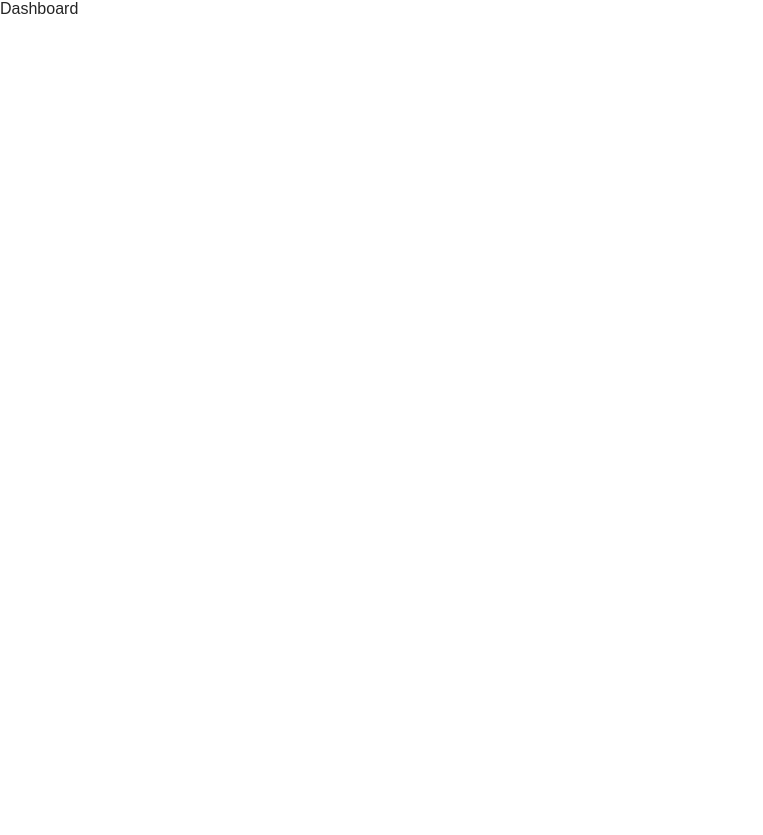
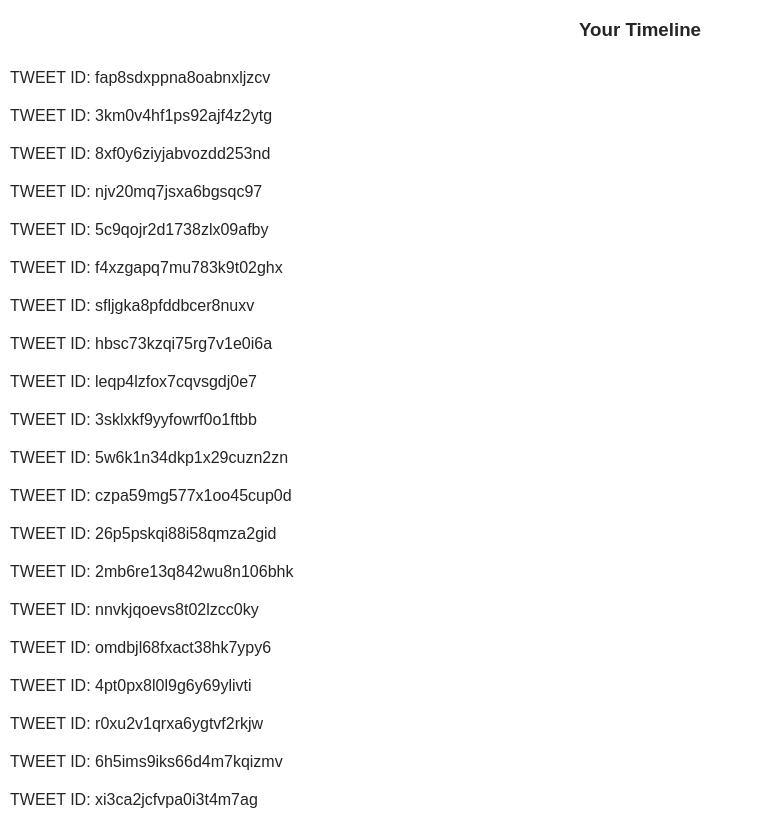
Before and after one commit to tlanettepollard/Udacity-Chirper-App-TLP, a React (Create React App) app: page / in a window 1280 px wide. Shown: the whole page, without its empty margins (0-763 px from the left). Before the commit the page ends 800 px from the top, so only its background shows below. Built offline with nearby package versions, Linux system fonts and the light colour scheme.

Commit message:
Updates: tweet ids added
Signed-off-by: T. Lanette <TLPollard4516@gmail.com>

```diff
--- a/src/actions/shared.js
+++ b/src/actions/shared.js
@@ -9,7 +9,7 @@ export function handleInitialData() {
 	return (dispatch) => {
 		return getInitialData().then(({ users, tweets }) => {
 			dispatch(receiveUsers(users));
-			dispatch(receiveTweets(users));
+			dispatch(receiveTweets(tweets));
 			dispatch(setAuthedUser(AUTHED_ID));
 		});
 	};
--- a/src/components/App.js
+++ b/src/components/App.js
@@ -7,11 +7,11 @@ const App = (props) => {
 	useEffect(() => {
 		props.dispatch(handleInitialData());
 	});
-	return (
-		<div>
-			<Dashboard />
-		</div>
-	);
+	return <div>{props.loading === true ? null : <Dashboard />}</div>;
 };
 
-export default connect()(App);
+const mapStateToProps = ({ authedUser }) => ({
+	loading: authedUser === null,
+});
+
+export default connect(mapStateToProps)(App);
--- a/src/components/Dashboard.js
+++ b/src/components/Dashboard.js
@@ -1,9 +1,19 @@
 import { connect } from 'react-redux';
 
 const Dashboard = (props) => {
-	console.log(props);
 
-	return <div>Dashboard</div>;
+	return (
+		<div>
+			<h3 className='center'>Your Timeline</h3>
+			<ul className='dashboard-list'>
+				{props.tweetIds.map((id) => (
+					<li key={id}>
+						<div>TWEET ID: {id}</div>
+					</li>
+				))}
+			</ul>
+		</div>
+	);
 };
 
 const mapStateToProps = ({ tweets }) => ({
```
